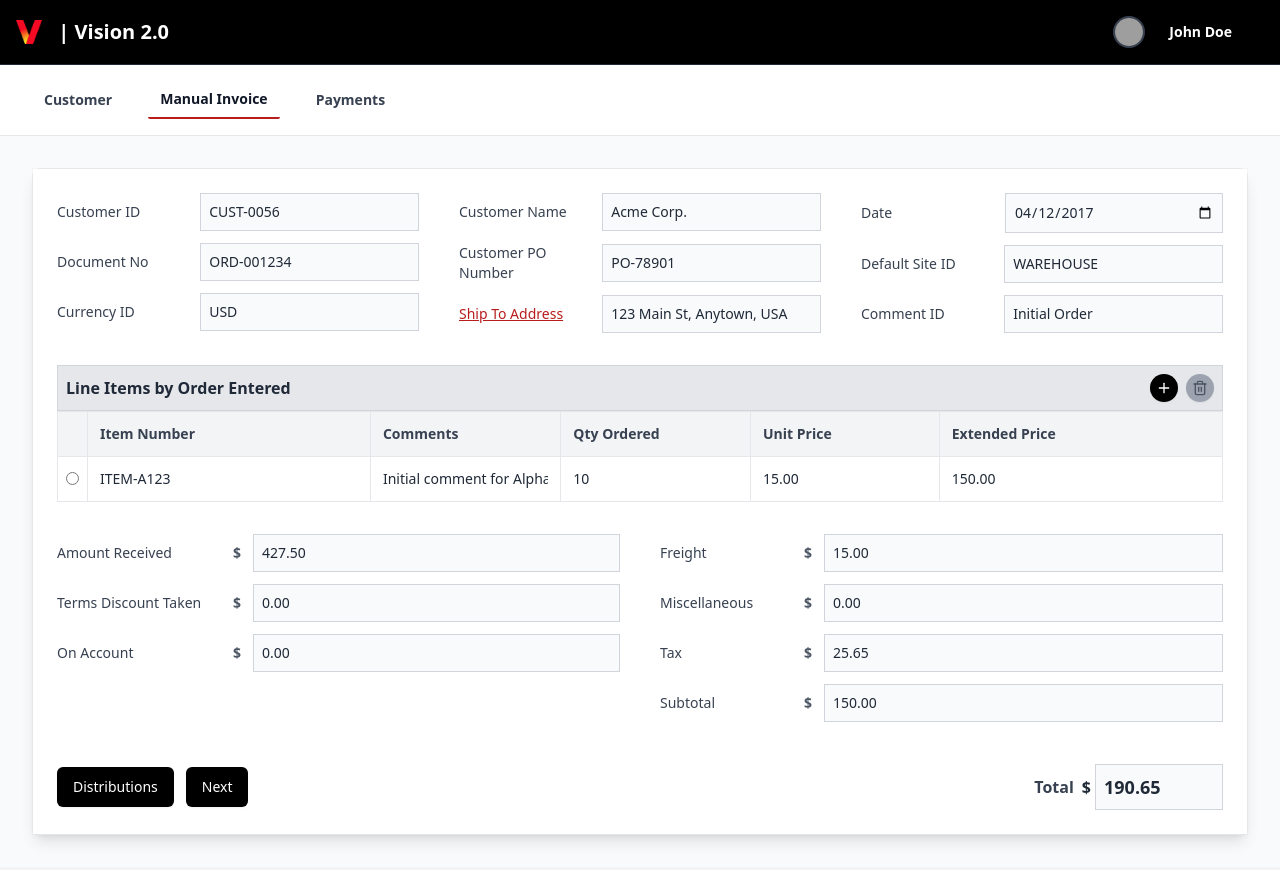
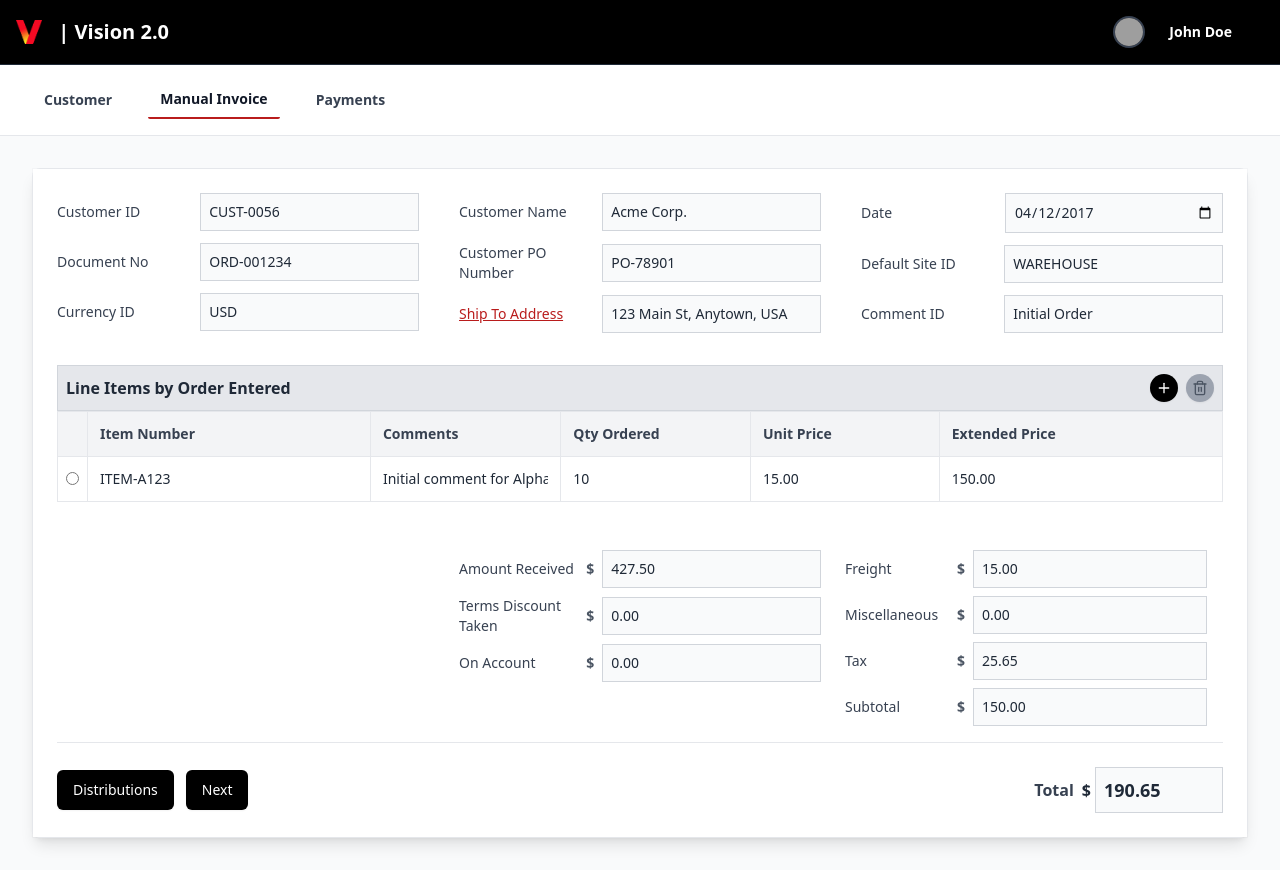
Before and after one commit to KumarDevHub/OEM-Portal, a React (Create React App) app: page / in a window 1280 px wide. Both pictures are taken after a click on the button "Manual Invoice". Built offline with nearby package versions, Linux system fonts and the light colour scheme; grey boxes are pictures that could not be loaded.

Commit message:
Update section header in AddCustomer component and adjust styling in App component for better clarity and consistency

```diff
--- a/src/AddCustomer.js
+++ b/src/AddCustomer.js
@@ -465,7 +465,7 @@ const AddCustomer = ({ onClose, onSave, customerData, id }) => {
                   />
                 </div>
               </div>
-              <h1 className="section-header">Address & Contact</h1>
+              <h1 className="section-header">Address Info</h1>
               <div className="form-row">
                 <div className="form-item">
                   <label htmlFor="streetAddress1">Street Address 1 *</label>
--- a/src/App.js
+++ b/src/App.js
@@ -367,7 +367,7 @@ const SalesDistributionEntry = ({ onClose, invoiceHeaderData }) => {
                           name="distributionSelection"
                           checked={selectedDistributionId === dist.id}
                           onChange={() => handleDistributionSelect(dist.id)} // Update state on radio click
-                          className="accent-red-700"
+                          className="accent-black"
                         />
                       </td>
                       <td className="border border-gray-200 p-2 text-xs sm:text-sm text-gray-700">
@@ -944,7 +944,7 @@ const SalesTransactionEntryForm = ({ onDistributionsClick }) => {
                         name="lineItemSelection" // Name attribute for radio buttons ensures only one can be selected
                         checked={selectedLineItemId === item.id}
                         onChange={(e) => handleRadioButtonChange(item.id, e)}
-                        className="accent-red-700"
+                        className="accent-black"
                       />
                     </td>
                     <td className="border border-gray-200 p-2">
@@ -991,62 +991,65 @@ const SalesTransactionEntryForm = ({ onDistributionsClick }) => {
           </div>
 
           {/* Combined summary section into a 2-column layout */}
-          <div className="grid grid-cols-1 md:grid-cols-2 gap-x-6 md:gap-x-10 gap-y-3 md:gap-y-4 mb-6 sm:mb-8 text-sm">
+          <div className="px-2 py-3 md:px-4 md:py-4 grid grid-cols-1 md:grid-cols-3 gap-x-4 md:gap-x-6 gap-y-2 md:gap-y-3 border-b border-gray-200 text-sm">
   {/* Left column: Amount Received, Terms Discount Taken, On Account */}
-            <div className="flex flex-col space-y-3">
+  {/* Middle column: Empty */}
+  <div></div>
+  <div className="flex flex-col space-y-2">
     <div className="flex items-center">
-                <label htmlFor="amount-received" className="w-36 sm:w-44 text-gray-700 font-medium">Amount Received</label>
-                <div className="flex-grow flex items-center gap-2">
+      <label htmlFor="amount-received" className="w-28 sm:w-32 text-gray-700 font-medium">Amount Received</label>
+      <div className="flex-grow flex items-center gap-1">
         <span className="mr-1 text-gray-600 font-semibold">$</span>
-                  <input type="text" id="amount-received" defaultValue="427.50" className="w-full p-2 border border-gray-300 bg-gray-50 text-left text-sm focus:ring-red-700 focus:border-red-700" />
+        <input type="text" id="amount-received" defaultValue="427.50" className="w-full p-2 border border-gray-300 bg-gray-50 text-sm focus:ring-red-700 focus:border-red-700"/>
       </div>
     </div>
     <div className="flex items-center">
-                <label htmlFor="terms-discount-taken" className="w-36 sm:w-44 text-gray-700 font-medium">Terms Discount Taken</label>
-                <div className="flex-grow flex items-center gap-2">
+      <label htmlFor="terms-discount-taken" className="w-28 sm:w-32 text-gray-700 font-medium">Terms Discount Taken</label>
+      <div className="flex-grow flex items-center gap-1">
         <span className="mr-1 text-gray-600 font-semibold">$</span>
-                  <input type="text" id="terms-discount-taken" defaultValue="0.00" className="w-full p-2 border border-gray-300 bg-gray-50 text-left text-sm focus:ring-red-700 focus:border-red-700" />
+        <input type="text" id="terms-discount-taken" defaultValue="0.00" className="w-full p-2 border border-gray-300 bg-gray-50 text-sm focus:ring-red-700 focus:border-red-700" />
       </div>
     </div>
     <div className="flex items-center">
-                <label htmlFor="on-account" className="w-36 sm:w-44 text-gray-700 font-medium">On Account</label>
-                <div className="flex-grow flex items-center gap-2">
+      <label htmlFor="on-account" className="w-28 sm:w-32 text-gray-700 font-medium">On Account</label>
+      <div className="flex-grow flex items-center gap-1">
         <span className="mr-1 text-gray-600 font-semibold">$</span>
-                  <input type="text" id="on-account" defaultValue="0.00" className="w-full p-2 border border-gray-300 bg-gray-50 text-left text-sm focus:ring-red-700 focus:border-red-700" />
-                </div>
-              </div>
-              {/* Added a placeholder div to align with the subtotal field if needed */}
-              <div className="h-12"></div>
-            </div>
+        <input type="text" id="on-account" defaultValue="0.00" className="w-full p-2 border border-gray-300 bg-gray-50 text-sm focus:ring-red-700 focus:border-red-700" />
+      </div>
+    </div>
+    <div className="h-6"></div>
+  </div>
+
+
 
   {/* Right column: Freight, Miscellaneous, Tax, Subtotal */}
-            <div className="flex flex-col space-y-3">
+  <div className="flex flex-col space-y-2">
     <div className="flex items-center">
-                <label htmlFor="freight" className="w-28 sm:w-36 text-gray-700 font-medium">Freight</label>
-                <div className="flex-grow flex items-center gap-2">
+      <label htmlFor="freight" className="w-24 sm:w-28 text-gray-700 font-medium">Freight</label>
+      <div className="flex-grow flex items-center gap-1">
         <span className="mr-1 text-gray-600 font-semibold">$</span>
-                  <input type="text" id="freight" defaultValue="15.00" className="w-full p-2 border border-gray-300 bg-gray-50 text-left text-sm focus:ring-red-700 focus:border-red-700" />
+        <input type="text" id="freight" defaultValue="15.00" className="w-full p-2 border border-gray-300 bg-gray-50 text-sm focus:ring-red-700 focus:border-red-700" />
       </div>
     </div>
     <div className="flex items-center">
-                <label htmlFor="miscellaneous" className="w-28 sm:w-36 text-gray-700 font-medium">Miscellaneous</label>
-                <div className="flex-grow flex items-center gap-2">
+      <label htmlFor="miscellaneous" className="w-24 sm:w-28 text-gray-700 font-medium">Miscellaneous</label>
+      <div className="flex-grow flex items-center gap-1">
         <span className="mr-1 text-gray-600 font-semibold">$</span>
-                  <input type="text" id="miscellaneous" defaultValue="0.00" className="w-full p-2 border border-gray-300 bg-gray-50 text-left text-sm focus:ring-red-700 focus:border-red-700" />
+        <input type="text" id="miscellaneous" defaultValue="0.00" className="w-full p-2 border border-gray-300 bg-gray-50 text-sm focus:ring-red-700 focus:border-red-700" />
       </div>
     </div>
     <div className="flex items-center">
-                <label htmlFor="tax" className="w-28 sm:w-36 text-gray-700 font-medium">Tax</label>
-                <div className="flex-grow flex items-center gap-2">
+      <label htmlFor="tax" className="w-24 sm:w-28 text-gray-700 font-medium">Tax</label>
+      <div className="flex-grow flex items-center gap-1">
         <span className="mr-1 text-gray-600 font-semibold">$</span>
-                  <input type="text" id="tax" defaultValue="25.65" className="w-full p-2 border border-gray-300 bg-gray-50 text-left text-sm" readOnly />
+        <input type="text" id="tax" defaultValue="25.65" className="w-full p-2 border border-gray-300 bg-gray-50 text-sm focus:ring-red-700 focus:border-red-700" readOnly />
       </div>
     </div>
     <div className="flex items-center">
-                <label htmlFor="subtotal" className="w-28 sm:w-36 text-gray-700 font-medium">Subtotal</label>
-                <div className="flex-grow flex items-center gap-2">
+      <label htmlFor="subtotal" className="w-24 sm:w-28 text-gray-700 font-medium">Subtotal</label>
+      <div className="flex-grow flex items-center gap-1">
         <span className="mr-1 text-gray-600 font-semibold">$</span>
-                  <input type="text" id="subtotal" value={totalExtendedPrice.toFixed(2)} readOnly className="w-full p-2 border border-gray-300 bg-gray-50 text-left text-sm" />
+        <input type="text" id="subtotal" value={totalExtendedPrice.toFixed(2)} readOnly className="w-full p-2 border border-gray-300 bg-gray-50 text-sm focus:ring-red-700 focus:border-red-700" />
       </div>
     </div>
   </div>
```
Lines whose indentation alone changed are shown as unchanged.
